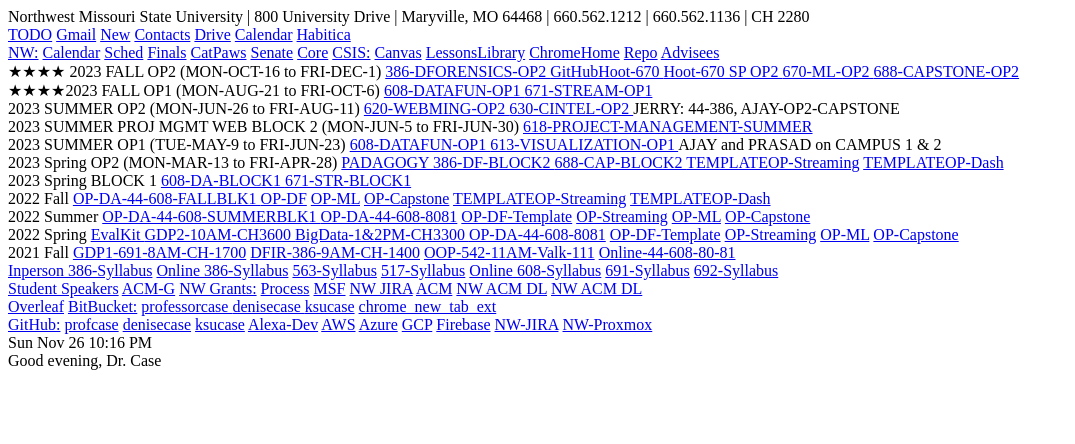
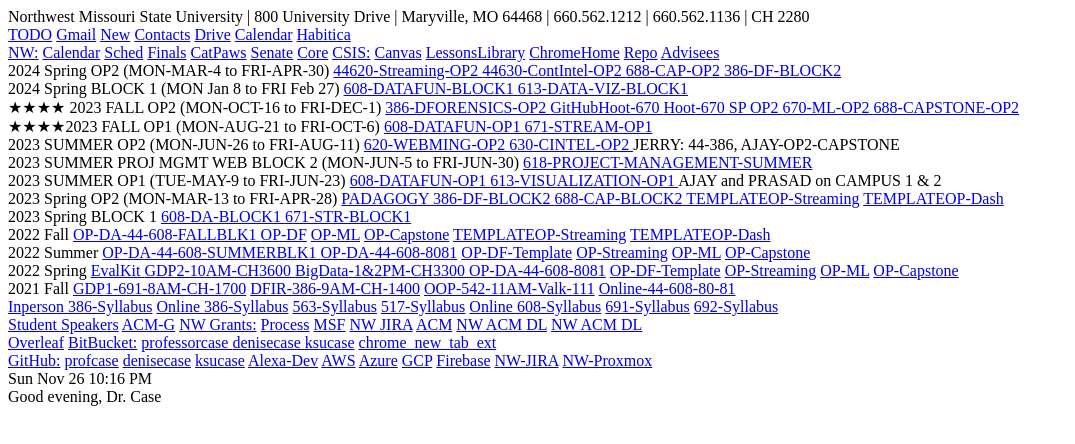
Before and after one commit to denisecase/chrome_new_tab_ext, a website with bundled scripts: page tab.html in a window 1280 px wide. Shown: the whole page, without its empty margins (0-1075 px from the left). Built offline with nearby package versions, Linux system fonts and the light colour scheme; no server answers.

Commit message:
2024 Spring OP

```diff
--- a/tab.html
+++ b/tab.html
@@ -93,6 +93,38 @@
           </nav>
 
           <!-------------- CURRENT --------------------------->
+
+
+          <nav id="2024 Spring2"> 2024 Spring OP2 (MON-MAR-4 to FRI-APR-30)
+
+            <a rel="noopener" target="_blank"
+            href="https://nwmissouri.instructure.com/courses/58018">44620-Streaming-OP2
+          </a>
+            <a rel="noopener" target="_blank"
+              href="https://nwmissouri.instructure.com/courses/58020">44630-ContIntel-OP2
+            </a>
+
+
+            <a rel="noopener" target="_blank"
+              href="https://nwmissouri.instructure.com/courses/58057">688-CAP-OP2
+            </a>
+
+            <a rel="noopener" target="_blank"
+            href="https://nwmissouri.instructure.com/courses/57960">386-DF-BLOCK2
+          </a>
+
+          </nav>
+
+
+          <nav id="2024 Spring1"> 2024 Spring BLOCK 1 (MON Jan 8 to FRI Feb 27)
+
+            <a rel="noopener" target="_blank"
+            href="https://nwmissouri.instructure.com/courses/58009">608-DATAFUN-BLOCK1
+          </a>
+            <a rel="noopener" target="_blank"
+              href="https://nwmissouri.instructure.com/courses/58013">613-DATA-VIZ-BLOCK1
+            </a>
+         </nav>
 
           <nav id="2023 FALL2">★★★★ 2023 FALL OP2 (MON-OCT-16 to FRI-DEC-1)
             <a rel="noopener" target="_blank"
```
